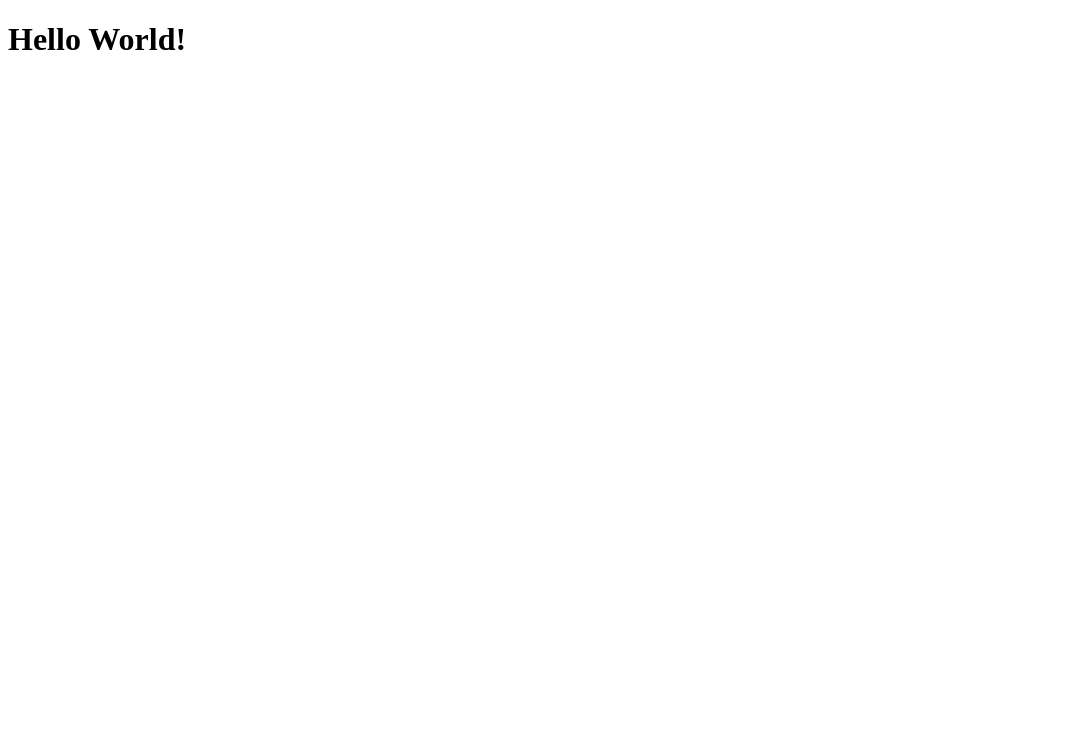
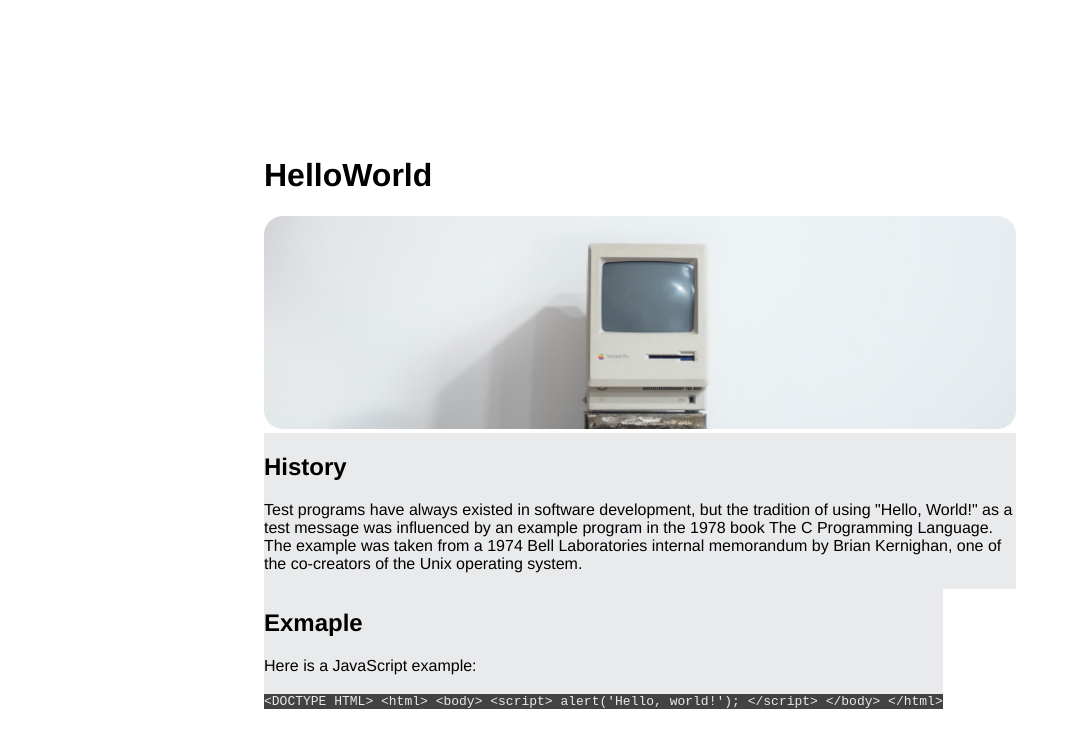
Before and after one commit to TreyCoz3/MI349HelloWorldPt1, a plain HTML site: page index.html in a window 1280 px wide. Shown: the whole page, without its empty margins (0-1071 px from the left). Drawn offline with Linux system fonts and the light colour scheme.

Commit message:
Started the assignment

```diff
--- a/index.html
+++ b/index.html
@@ -1,9 +1,38 @@
 <!DOCTYPE html>
-<html>
-<header>
-</header>
+<html lang="en">
+<head>
+    <meta charset="UTF-8">
+    <meta name="viewport" content="width=device-width, initial-scale=1.0">
+    <meta http-equiv="X-UA-Compatible" content="ie=edge">
+    <title> Hello World</title>
+    <link rel="stylesheet" href="screen.css">
+</head>
 
 <body>
-    <h1> Hello World! </h1>
+    <h1> HelloWorld</h1>
+    <img src="images/Computer image.png" alt="Vintage mac">
+    <section class="section">
+        <h2>History</h2>
+        <p>
+            Test programs have always existed in software development, but the tradition of using "Hello, World!" as a test message was influenced by an example program in the 1978 book The C Programming Language. The example was taken from a 1974 Bell Laboratories internal memorandum by Brian Kernighan, one of the co-creators of the Unix operating system.
+        </p>
+    </section>
+    <section class="section">
+        <h2>Exmaple</h2>
+        <p>Here is a JavaScript example:</p>
+        <code>
+            &lt;DOCTYPE HTML&gt;
+            &lt;html&gt;
+              &lt;body&gt;
+                &lt;script&gt;
+                  alert('Hello, world!');
+                &lt;/script&gt;
+              &lt;/body&gt;
+            &lt;/html&gt;
+        </code>
+    </section>
+
+
+    <script src="index.js"></script>
 </body>
 </html>
--- /dev/null
+++ b/screen.css
@@ -0,0 +1,26 @@
+body {
+    background: #fff;
+    font-family: Helvetica, sans-serif;
+    padding-top: 10%;
+    padding-bottom: 10%;
+    padding-left: 20%;
+    padding-right: 20%;
+}
+
+img {
+    width: 100%;
+}
+
+section {
+    background: #E9EAEC ;
+}
+
+code {
+    background: #424242;
+    color: #E9EAEC ;
+}
+
+
+.section {
+    float: left;
+}
```
Also changed, not shown: images/Computer image.png (added), images/Logo.png (added), index.js (added).
